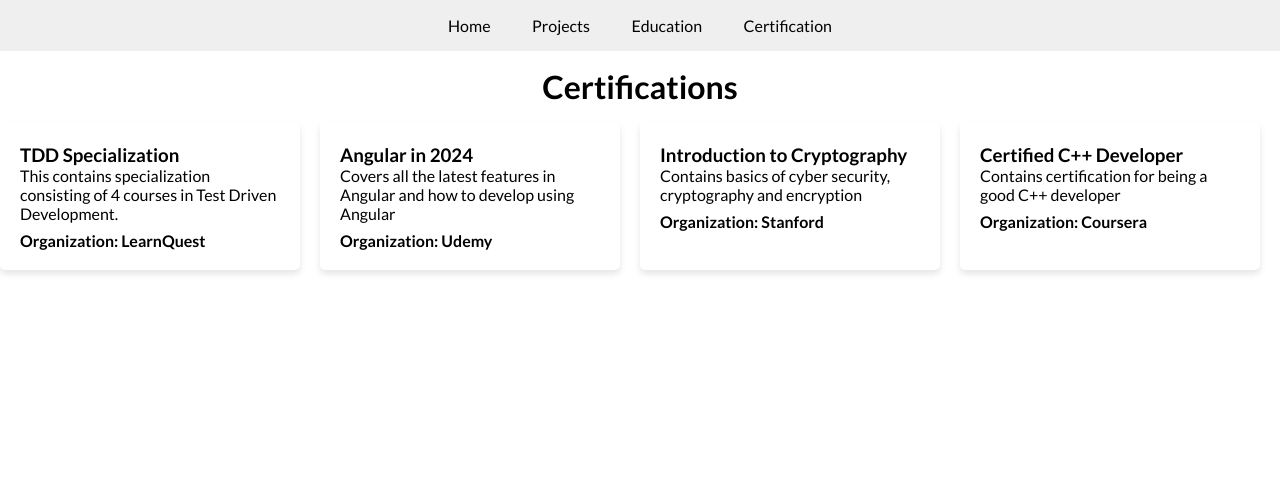
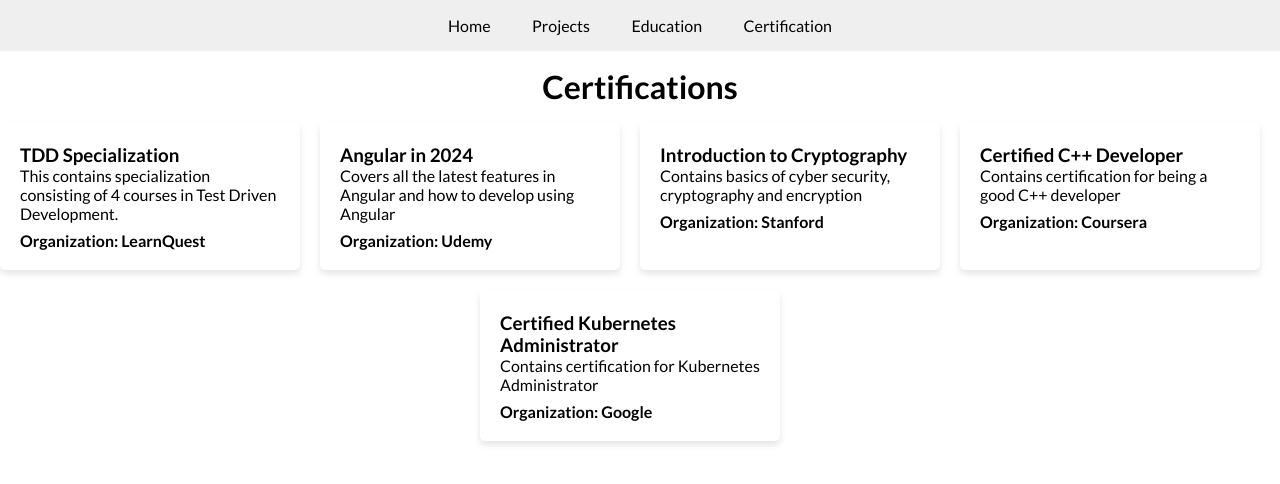
Before and after one commit to Bilal-01/k200397_devops_a1, a React (Vite) app: page /certification in a window 1280 px wide. Shown: the top 484 px of the page. Built offline with nearby package versions, Linux system fonts and the light colour scheme.

Commit message:
New Kubernetes Certification

```diff
--- a/src/data/certificationData.js
+++ b/src/data/certificationData.js
@@ -21,5 +21,11 @@
         title: "Certified C++ Developer",
         description: "Contains certification for being a good C++ developer",
         org: "Coursera"
+    },
+
+    {
+        title: "Certified Kubernetes Administrator",
+        description: "Contains certification for Kubernetes Administrator",
+        org: "Google"
     }
 ]
```
